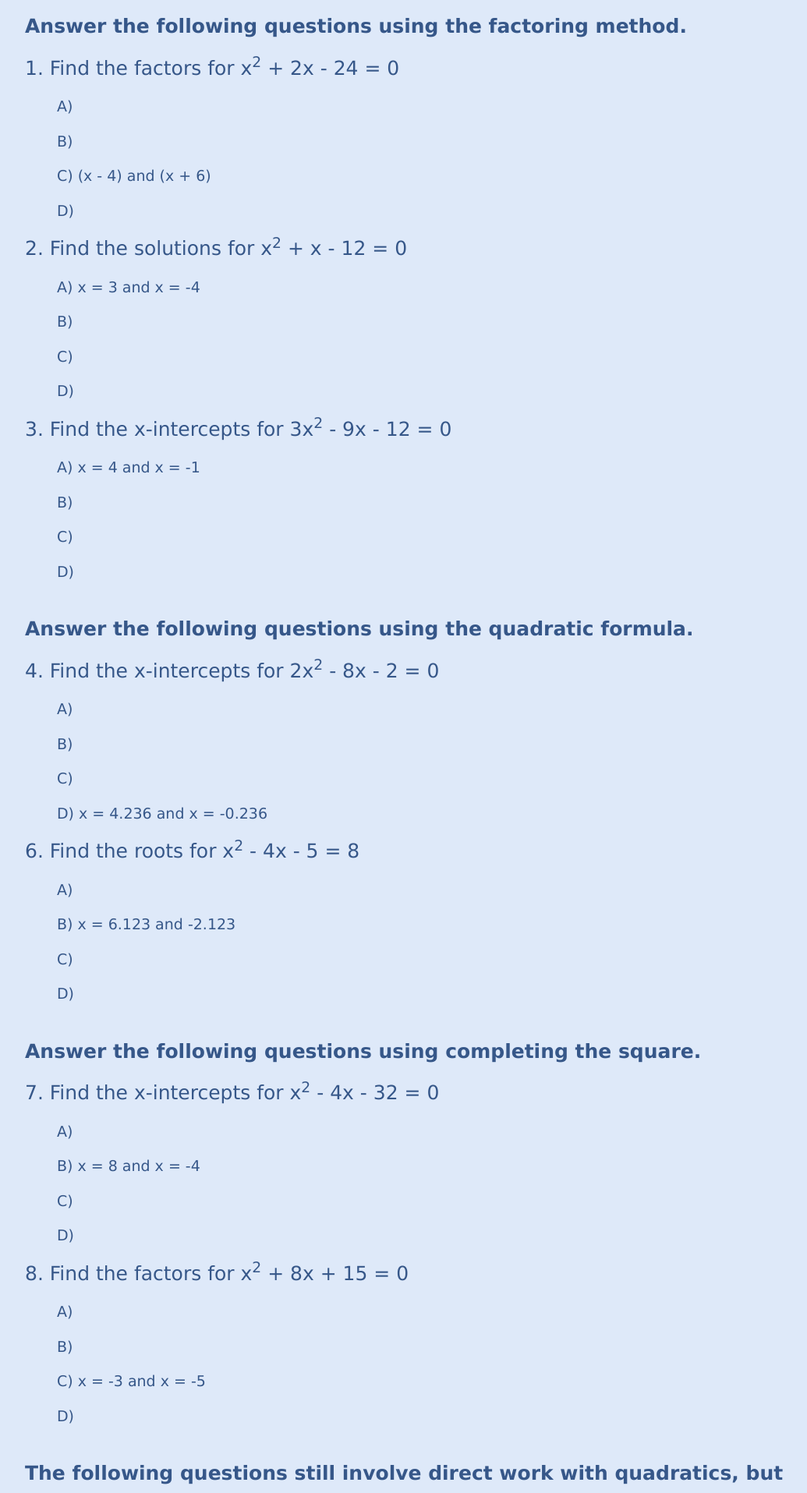
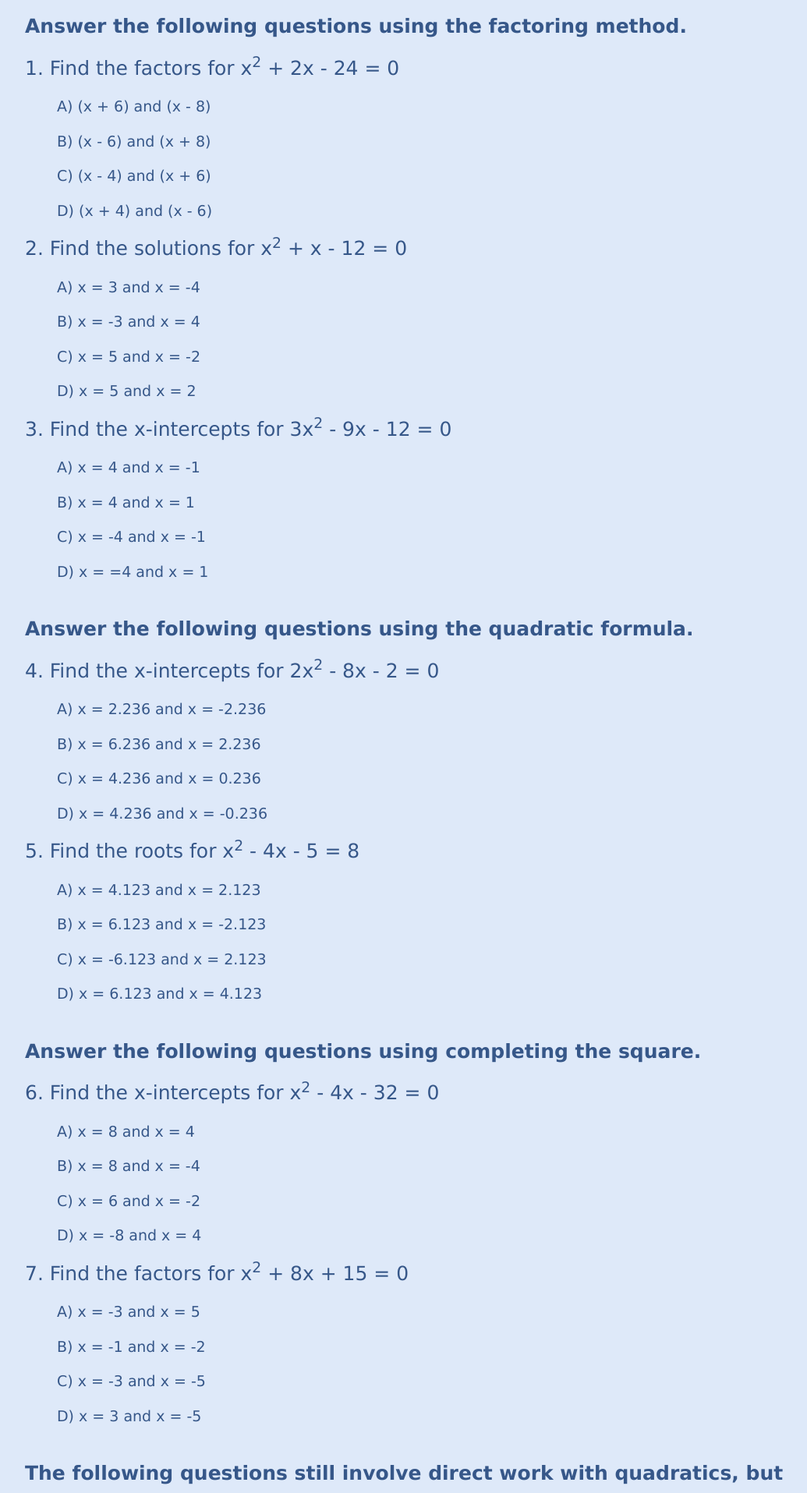
Before and after one commit to YomenT/bluebird-teaching, a React (Create React App) app in the folder reactapp/: page /passport_to_advanced_math/quadratics_foundations_checkup in a window 1280 px wide. Shown: the part 960-2875 px from the top of the page at 78% size, without its empty margins (96-1131 px from the left). Built offline with nearby package versions, Linux system fonts and the light colour scheme.

Commit message:
Finished up content for quadratics assessment.

```diff
--- a/reactapp/src/components/passport-to-advanced-math/QuadraticEquationsFoundationTest.js
+++ b/reactapp/src/components/passport-to-advanced-math/QuadraticEquationsFoundationTest.js
@@ -8,7 +8,6 @@ class QuadraticEquationsFoundationTest extends React.Component {
     wrongAnswer(e) {
         e.target.style.color = "#E32636"
         e.target.style.pointerEvents = "none"
-        e.getElementsByTagName('p')[0].innerHTML = "testing"
     }
 
     rightAnswer(e) {
@@ -66,54 +65,54 @@ class QuadraticEquationsFoundationTest extends React.Component {
                     </p>
 
                     <p className='p-body'>1.  Find the factors for x<sup>2</sup> + 2x - 24 = 0</p>
-                    <p className="p-body-small" id="answer-choice" style={{ marginLeft: "4%"}} onClick={this.wrongAnswer}>A)  </p>
-                    <p className="p-body-small" id="answer-choice" style={{ marginLeft: "4%"}} onClick={this.wrongAnswer}>B)  </p>
+                    <p className="p-body-small" id="answer-choice" style={{ marginLeft: "4%"}} onClick={this.wrongAnswer}>A)  (x + 6) and (x - 8)</p>
+                    <p className="p-body-small" id="answer-choice" style={{ marginLeft: "4%"}} onClick={this.wrongAnswer}>B)  (x - 6) and (x + 8)</p>
                     <p className="p-body-small" id="answer-choice" style={{ marginLeft: "4%"}} onClick={this.rightAnswer}>C)  (x - 4) and (x + 6)</p>
-                    <p className="p-body-small" id="answer-choice" style={{ marginLeft: "4%"}} onClick={this.wrongAnswer}>D)  </p>
+                    <p className="p-body-small" id="answer-choice" style={{ marginLeft: "4%"}} onClick={this.wrongAnswer}>D)  (x + 4) and (x - 6)</p>
 
                     <p className='p-body'>2.  Find the solutions for x<sup>2</sup> + x - 12 = 0</p>
                     <p className="p-body-small" id="answer-choice" style={{ marginLeft: "4%"}} onClick={this.rightAnswer}>A)  x = 3 and x = -4</p>
-                    <p className="p-body-small" id="answer-choice" style={{ marginLeft: "4%"}} onClick={this.wrongAnswer}>B)  </p>
-                    <p className="p-body-small" id="answer-choice" style={{ marginLeft: "4%"}} onClick={this.wrongAnswer}>C)  </p>
-                    <p className="p-body-small" id="answer-choice" style={{ marginLeft: "4%"}} onClick={this.wrongAnswer}>D)  </p>
+                    <p className="p-body-small" id="answer-choice" style={{ marginLeft: "4%"}} onClick={this.wrongAnswer}>B)  x = -3 and x = 4</p>
+                    <p className="p-body-small" id="answer-choice" style={{ marginLeft: "4%"}} onClick={this.wrongAnswer}>C)  x = 5 and x = -2</p>
+                    <p className="p-body-small" id="answer-choice" style={{ marginLeft: "4%"}} onClick={this.wrongAnswer}>D)  x = 5 and x = 2</p>
 
                     <p className='p-body'>3.  Find the x-intercepts for 3x<sup>2</sup> - 9x - 12 = 0</p>
                     <p className="p-body-small" id="answer-choice" style={{ marginLeft: "4%"}} onClick={this.rightAnswer}>A)  x = 4 and x = -1</p>
-                    <p className="p-body-small" id="answer-choice" style={{ marginLeft: "4%"}} onClick={this.wrongAnswer}>B)  </p>
-                    <p className="p-body-small" id="answer-choice" style={{ marginLeft: "4%"}} onClick={this.wrongAnswer}>C)  </p>
-                    <p className="p-body-small" id="answer-choice" style={{ marginLeft: "4%"}} onClick={this.wrongAnswer}>D)  </p>
+                    <p className="p-body-small" id="answer-choice" style={{ marginLeft: "4%"}} onClick={this.wrongAnswer}>B)  x = 4 and x = 1</p>
+                    <p className="p-body-small" id="answer-choice" style={{ marginLeft: "4%"}} onClick={this.wrongAnswer}>C)  x = -4 and x = -1</p>
+                    <p className="p-body-small" id="answer-choice" style={{ marginLeft: "4%"}} onClick={this.wrongAnswer}>D)  x = =4 and x = 1</p>
 
                     <p className="p-body" style={{ paddingTop: "25px" }}>
                         <strong>Answer the following questions using the quadratic formula.</strong>
                     </p>
 
                     <p className='p-body'>4.  Find the x-intercepts for 2x<sup>2</sup> - 8x - 2 = 0</p>
-                    <p className="p-body-small" id="answer-choice" style={{ marginLeft: "4%"}} onClick={this.wrongAnswer}>A)  </p>
-                    <p className="p-body-small" id="answer-choice" style={{ marginLeft: "4%"}} onClick={this.wrongAnswer}>B)  </p>
-                    <p className="p-body-small" id="answer-choice" style={{ marginLeft: "4%"}} onClick={this.wrongAnswer}>C)  </p>
+                    <p className="p-body-small" id="answer-choice" style={{ marginLeft: "4%"}} onClick={this.wrongAnswer}>A)  x = 2.236 and x = -2.236</p>
+                    <p className="p-body-small" id="answer-choice" style={{ marginLeft: "4%"}} onClick={this.wrongAnswer}>B)  x = 6.236 and x = 2.236</p>
+                    <p className="p-body-small" id="answer-choice" style={{ marginLeft: "4%"}} onClick={this.wrongAnswer}>C)  x = 4.236 and x = 0.236</p>
                     <p className="p-body-small" id="answer-choice" style={{ marginLeft: "4%"}} onClick={this.rightAnswer}>D)  x = 4.236 and x = -0.236</p>
 
-                    <p className='p-body'>6.  Find the roots for x<sup>2</sup> - 4x - 5 = 8</p>
-                    <p className="p-body-small" id="answer-choice" style={{ marginLeft: "4%"}} onClick={this.wrongAnswer}>A)  </p>
-                    <p className="p-body-small" id="answer-choice" style={{ marginLeft: "4%"}} onClick={this.rightAnswer}>B)  x = 6.123 and -2.123</p>
-                    <p className="p-body-small" id="answer-choice" style={{ marginLeft: "4%"}} onClick={this.wrongAnswer}>C)  </p>
-                    <p className="p-body-small" id="answer-choice" style={{ marginLeft: "4%"}} onClick={this.wrongAnswer}>D)  </p>
+                    <p className='p-body'>5.  Find the roots for x<sup>2</sup> - 4x - 5 = 8</p>
+                    <p className="p-body-small" id="answer-choice" style={{ marginLeft: "4%"}} onClick={this.wrongAnswer}>A)  x = 4.123 and x = 2.123</p>
+                    <p className="p-body-small" id="answer-choice" style={{ marginLeft: "4%"}} onClick={this.rightAnswer}>B)  x = 6.123 and x = -2.123</p>
+                    <p className="p-body-small" id="answer-choice" style={{ marginLeft: "4%"}} onClick={this.wrongAnswer}>C)  x = -6.123 and x = 2.123</p>
+                    <p className="p-body-small" id="answer-choice" style={{ marginLeft: "4%"}} onClick={this.wrongAnswer}>D)  x = 6.123 and x = 4.123</p>
 
                     <p className="p-body" style={{ paddingTop: "25px" }}>
                         <strong>Answer the following questions using completing the square.</strong>
                     </p>
 
-                    <p className='p-body'>7.  Find the x-intercepts for x<sup>2</sup> - 4x - 32 = 0</p>
-                    <p className="p-body-small" id="answer-choice" style={{ marginLeft: "4%"}} onClick={this.wrongAnswer}>A)  </p>
+                    <p className='p-body'>6.  Find the x-intercepts for x<sup>2</sup> - 4x - 32 = 0</p>
+                    <p className="p-body-small" id="answer-choice" style={{ marginLeft: "4%"}} onClick={this.wrongAnswer}>A)  x = 8 and x = 4</p>
                     <p className="p-body-small" id="answer-choice" style={{ marginLeft: "4%"}} onClick={this.rightAnswer}>B)  x = 8 and x = -4</p>
-                    <p className="p-body-small" id="answer-choice" style={{ marginLeft: "4%"}} onClick={this.wrongAnswer}>C)  </p>
-                    <p className="p-body-small" id="answer-choice" style={{ marginLeft: "4%"}} onClick={this.wrongAnswer}>D)  </p>
+                    <p className="p-body-small" id="answer-choice" style={{ marginLeft: "4%"}} onClick={this.wrongAnswer}>C)  x = 6 and x = -2</p>
+                    <p className="p-body-small" id="answer-choice" style={{ marginLeft: "4%"}} onClick={this.wrongAnswer}>D)  x = -8 and x = 4</p>
 
-                    <p className='p-body'>8.  Find the factors for x<sup>2</sup> + 8x + 15 = 0</p>
-                    <p className="p-body-small" id="answer-choice" style={{ marginLeft: "4%"}} onClick={this.wrongAnswer}>A)  </p>
-                    <p className="p-body-small" id="answer-choice" style={{ marginLeft: "4%"}} onClick={this.wrongAnswer}>B)  </p>
+                    <p className='p-body'>7.  Find the factors for x<sup>2</sup> + 8x + 15 = 0</p>
+                    <p className="p-body-small" id="answer-choice" style={{ marginLeft: "4%"}} onClick={this.wrongAnswer}>A)  x = -3 and x = 5</p>
+                    <p className="p-body-small" id="answer-choice" style={{ marginLeft: "4%"}} onClick={this.wrongAnswer}>B)  x = -1 and x = -2</p>
                     <p className="p-body-small" id="answer-choice" style={{ marginLeft: "4%"}} onClick={this.rightAnswer}>C)  x = -3 and x = -5</p>
-                    <p className="p-body-small" id="answer-choice" style={{ marginLeft: "4%"}} onClick={this.wrongAnswer}>D)  </p>
+                    <p className="p-body-small" id="answer-choice" style={{ marginLeft: "4%"}} onClick={this.wrongAnswer}>D)  x = 3 and x = -5</p>
 
                     <p className="p-body" style={{ paddingTop: "25px" }}>
                         <strong>
@@ -123,11 +122,11 @@ class QuadraticEquationsFoundationTest extends React.Component {
                     </p>
 
                     <p className="p-body">
-                        9.  Put 9 - 3x = 2x<sup>2</sup> into standard form.
+                        8.  Put 9 - 3x = 2x<sup>2</sup> into standard form.
                     </p>
 
                     <p className="p-body">
-                        10.
+                        9.  Put 4x<sup>2</sup> = 4 - x in standard form.
                     </p>
 
                     <p className="p-body" style={{ paddingTop: "25px" }}>
@@ -153,6 +152,17 @@ class QuadraticEquationsFoundationTest extends React.Component {
                         Usually repeated mistakes are very small, like forgetting the correct sign, but these small mistakes might
                         just lead you to the wrong answer on the SAT.
                     </p>
+
+                    <p className="p-body" style={{ paddingTop: "50px" }}>
+                        All done!  Linked below is my work and the answers for each of the questions.  If there are questions that
+                        you don't see what you got wrong, please reach out to us.
+                    </p>
+
+                    <p className="p-body-small">
+                        Just a reminder again that none of this is a grade.  It's all up to you to use this resource to the fullest.
+                        Pleae attempt every one of the questions before checking the answers.  If you can't see your mistakes, or want
+                        to talk about a particular question or concept, <strong>please reach out to us!</strong>
+                    </p>
                 </div>
                 <Footer />
             </div>
```
